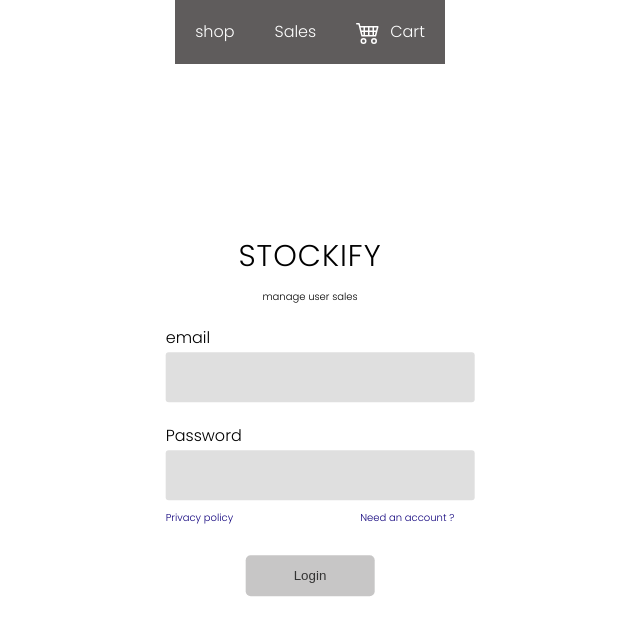
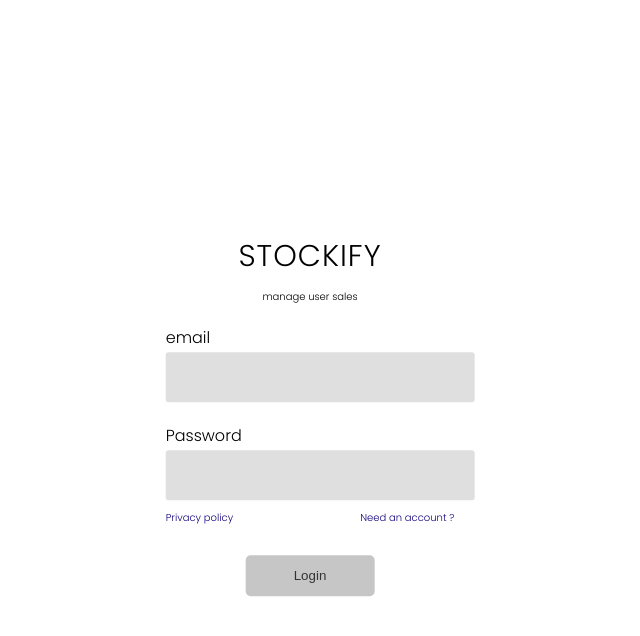
Before and after one commit to jck-bit/stockify, a React (Vite) app: page /login in a window 1280 px wide. Shown: the top 636 px of the page, without its empty margins (330-970 px from the left). Built offline with nearby package versions, Linux system fonts and the light colour scheme.

Commit message:
user cannot see navbar without login

```diff
--- a/src/navbar/index.tsx
+++ b/src/navbar/index.tsx
@@ -32,7 +32,11 @@ const Navbar = () => {
   useOnClickOutside(ref, () => setShowModal(false));
 
   return (
+    // user cannot see the navbar without being authenticated
+
+
     <nav className="navbar_homepage" ref={ref}>
+      {isAuth && (
       <ul className="unordered_list_nav">
         <li>
           <Link to="/" className={location.pathname === '/' ? 'active' : ''}>
@@ -94,6 +98,7 @@ const Navbar = () => {
           </li>
         )}
       </ul>
+      )}
     </nav>
   );
 };
```
